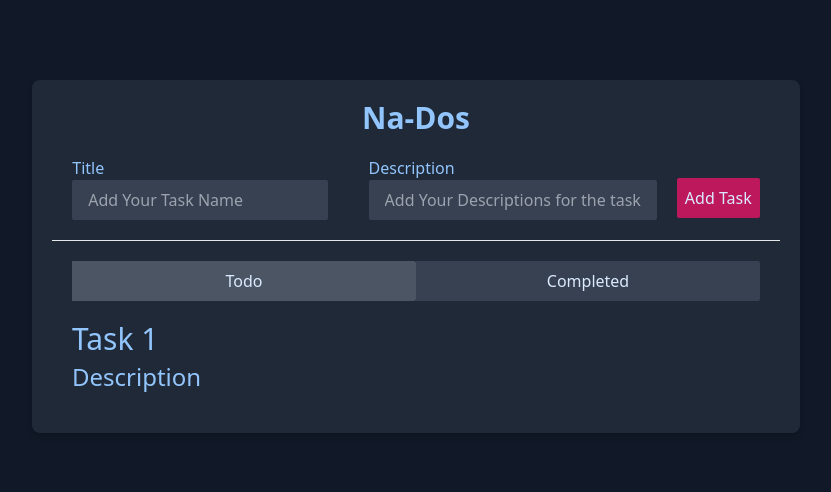
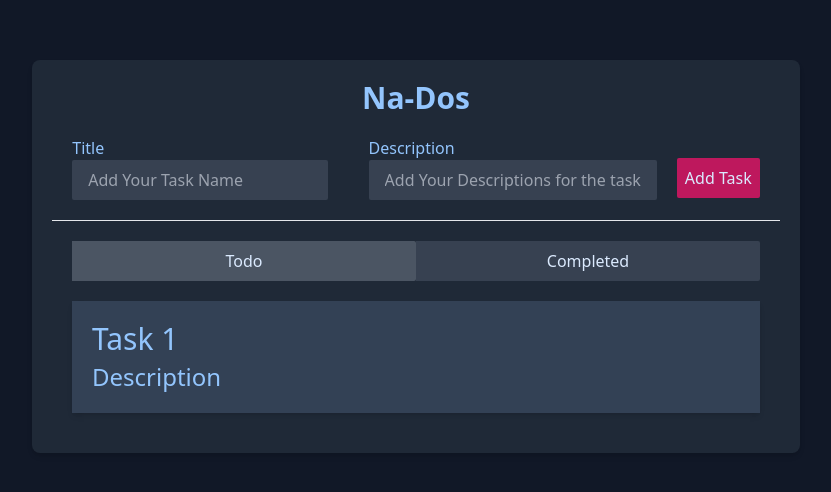
Before and after one commit to hs-nahin/ReactJS-Project, a React (Vite) app in the folder react-project-01/: page / in a window 1280 px wide. Shown: the part 144-636 px from the top of the page, without its empty margins (224-1055 px from the left). Built offline with nearby package versions, Linux system fonts and the light colour scheme.

Commit message:
task background, shadow, and hover added

```diff
--- a/react-project-01/src/App.jsx
+++ b/react-project-01/src/App.jsx
@@ -6,12 +6,12 @@ function App() {
 
   const handleClick1 = () => {
     setIsSelected1(!isSelected1);
-    setIsSelected2(false); // Ensure the other button is not selected
+    setIsSelected2(false);
   };
 
   const handleClick2 = () => {
     setIsSelected2(!isSelected2);
-    setIsSelected1(false); // Ensure the other button is not selected
+    setIsSelected1(false);
   };
 
   return (
@@ -19,7 +19,7 @@ function App() {
       <div className="w-full md:w-3/5 bg-gray-800 rounded-lg shadow-md">
         {/* Header Name */}
         <header id='header-area' className="py-5">
-          <h1 className="text-3xl text-center font-semibold text-blue-300">
+          <h1 className="text-3xl text-center font-semibold text-blue-300 hover:text-pink-700 duration-300 ease-in-out">
             Na-Dos
           </h1>
         </header>
@@ -32,13 +32,13 @@ function App() {
             <div className="mb-3 md:mb-0">
               <label htmlFor="title" className='mr-5 text-blue-300'>Title</label>
               <br />
-              <input type="text" id="title" placeholder='Add Your Task Name' name="title" className='bg-gray-700 rounded-sm text-blue-300 outline-none w-full md:w-64 h-10 px-4'/>
+              <input type="text" id="title" placeholder='Add Your Task Name' name="title" className='bg-gray-700 rounded-sm text-blue-300 outline-none w-full md:w-64 h-10 px-4 hover:shadow-xl duration-300'/>
             </div>
             {/* Description */}
             <div className='ml-0 md:ml-5'>
               <label htmlFor="description" className='mr-5 text-blue-300'>Description</label>
               <br />
-              <input type="text" id="description" placeholder="Add Your Descriptions for the task" name="description" className="bg-gray-700 rounded-sm text-blue-300 outline-none w-full md:w-72 h-10 px-4" />
+              <input type="text" id="description" placeholder="Add Your Descriptions for the task" name="description" className="bg-gray-700 rounded-sm text-blue-300 outline-none w-full md:w-72 h-10 px-4 hover:shadow-xl duration-300" />
             </div>
             {/* Button */}
             <div>
@@ -55,9 +55,10 @@ function App() {
             <button className={`flex-1 bg-gray-600 text-blue-100 p-2 rounded-r-sm rounded-l-none transition duration-300 ${isSelected1 ? 'bg-pink-800' : ''}`} onClick={handleClick1}>Todo</button>
               <button className={`flex-1 bg-gray-700 text-blue-100 p-2 rounded-r-sm rounded-l-none transition duration-300 ${isSelected2 ? 'bg-sky-800' : ''}`} onClick={handleClick2}>Completed</button>
             </div>
-            <div id="todo-list" className='mb-10 mt-5'>
-              <h3 className='text-3xl mt-2 text-blue-300'>Task 1</h3>
-              <p className='text-2xl mt-1 text-blue-300'>Description</p>
+            {/* Task Area */}
+            <div id="todo-list" className='mb-10 mt-5 bg-slate-700 shadow-md hover:shadow-xl ease-in-out duration-300'>
+              <h3 className='text-3xl mt-2 ml-5 pt-5 text-blue-300'>Task 1</h3>
+              <p className='text-2xl mt-1 ml-5 pb-5 text-blue-300'>Description</p>
             </div>
           </footer>
         </main>
```
